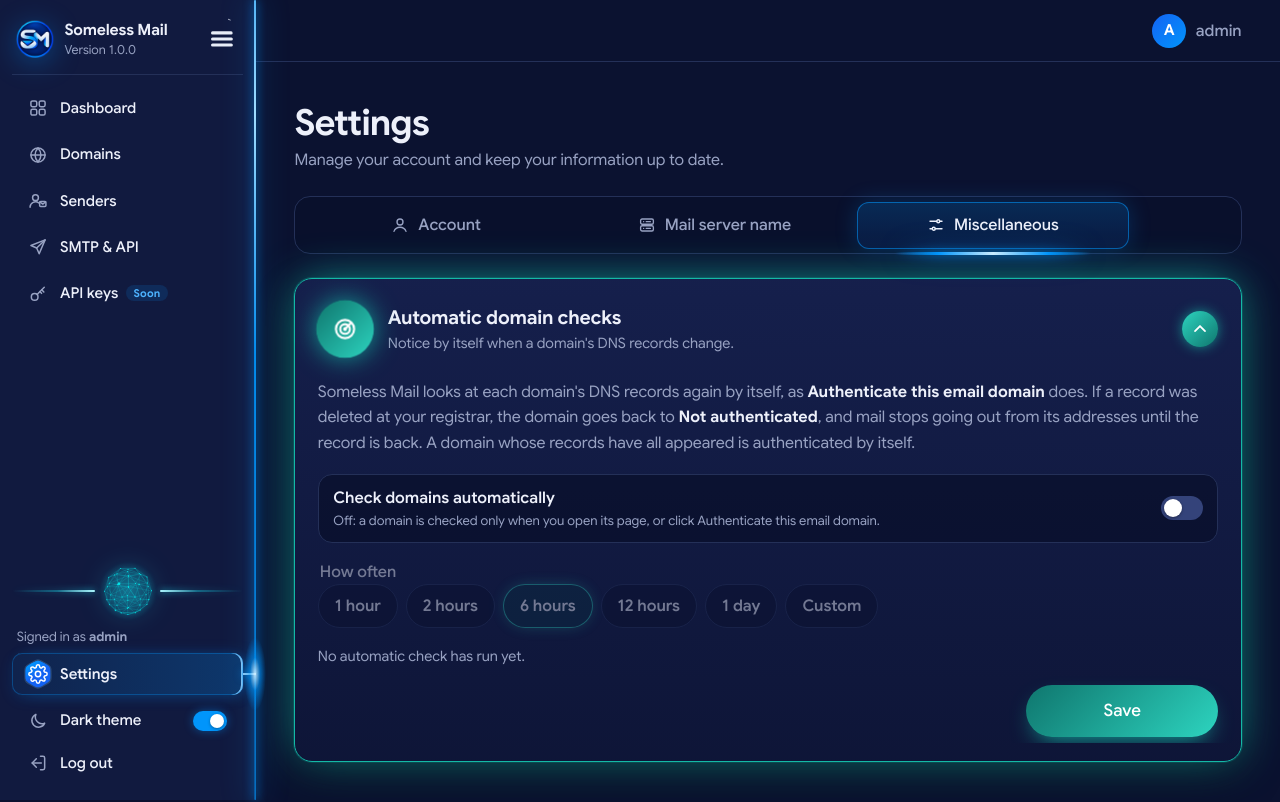
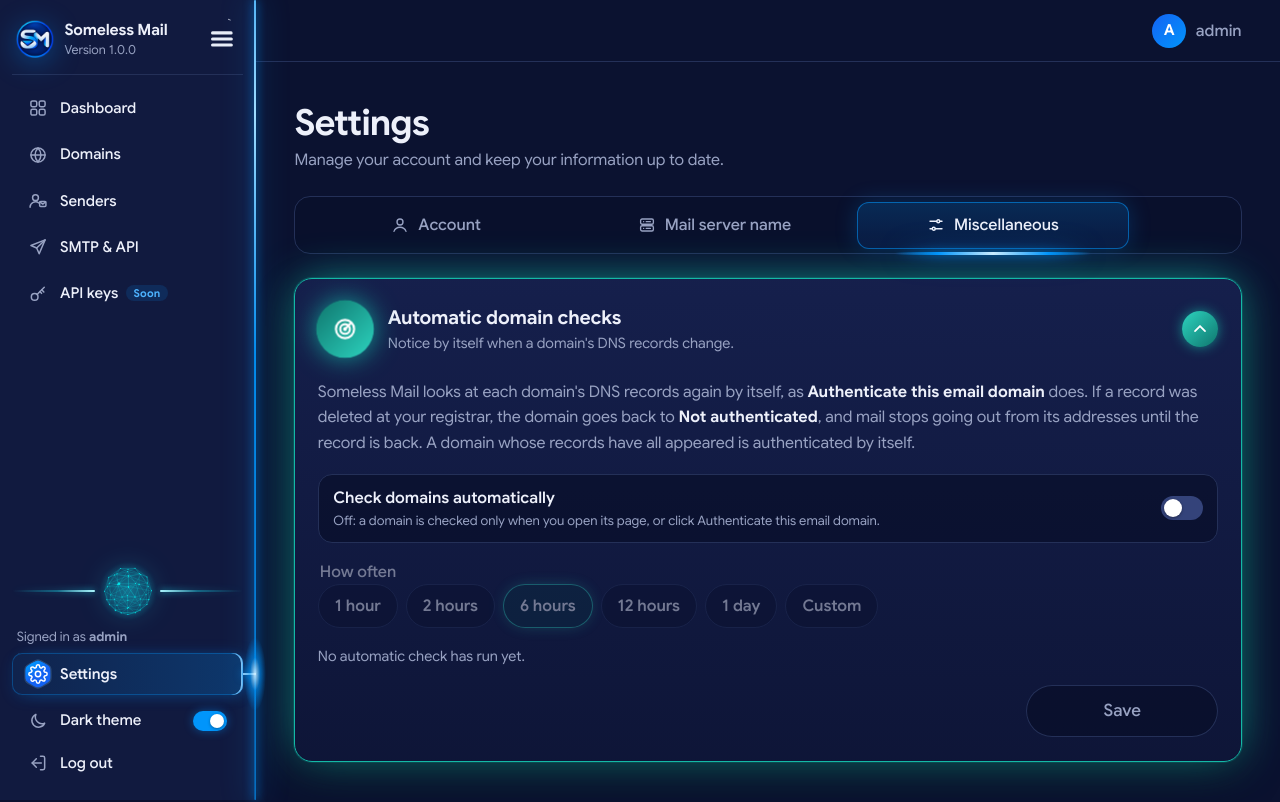
Before and after one commit to boyoftime/someless-mail_server, a Flask app: page /settings/miscellaneous in a window 1280 px wide, after a click that opens the changed part. Run offline with Flask 3, Linux system fonts and the light colour scheme; the visitor is signed in with stand-in values (Sample User, id 1); data comes from the database, SQL or seed files in the repository; parts of the project's set-up code (start-up, migrations or seed data) failed here and were passed over; some libraries are stand-ins or nearby versions.

Commit message:
Locked Save stays grey without hovering

```diff
--- a/app/someless/static/css/style.css
+++ b/app/someless/static/css/style.css
@@ -3308,8 +3308,10 @@ html.is-page-flipping body, body:has(#app-main.flip-in), body:has(#app-main.flip
   .every-custom { grid-template-columns: minmax(0, 1fr); }
 }
 
-/* A Save that waits for a change (save-when-changed.js): grey and locked until then */
-.button.is-locked, .button.is-locked:hover {
+/* A Save that waits for a change (save-when-changed.js): grey and locked until then, hovered
+   or not (as specific as the cards' own button colours, which it has to win over) */
+.button.is-locked, .button.is-locked:hover,
+.settings-card .card-form .card-button.is-locked, .settings-card .card-form .card-button.is-locked:hover {
   background: var(--input-bg);
   color: var(--muted);
   box-shadow: inset 0 0 0 1px var(--line);
```
